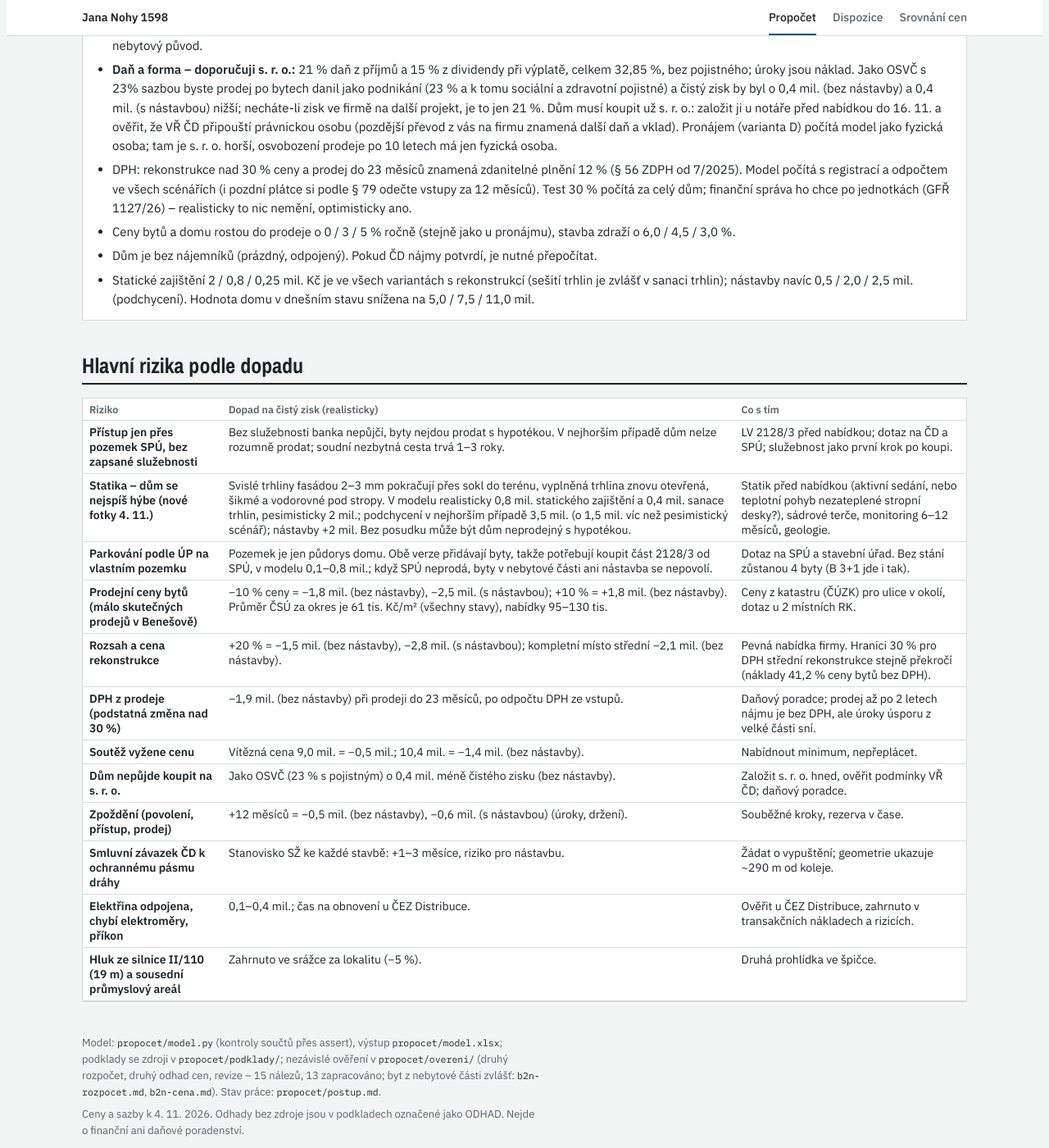
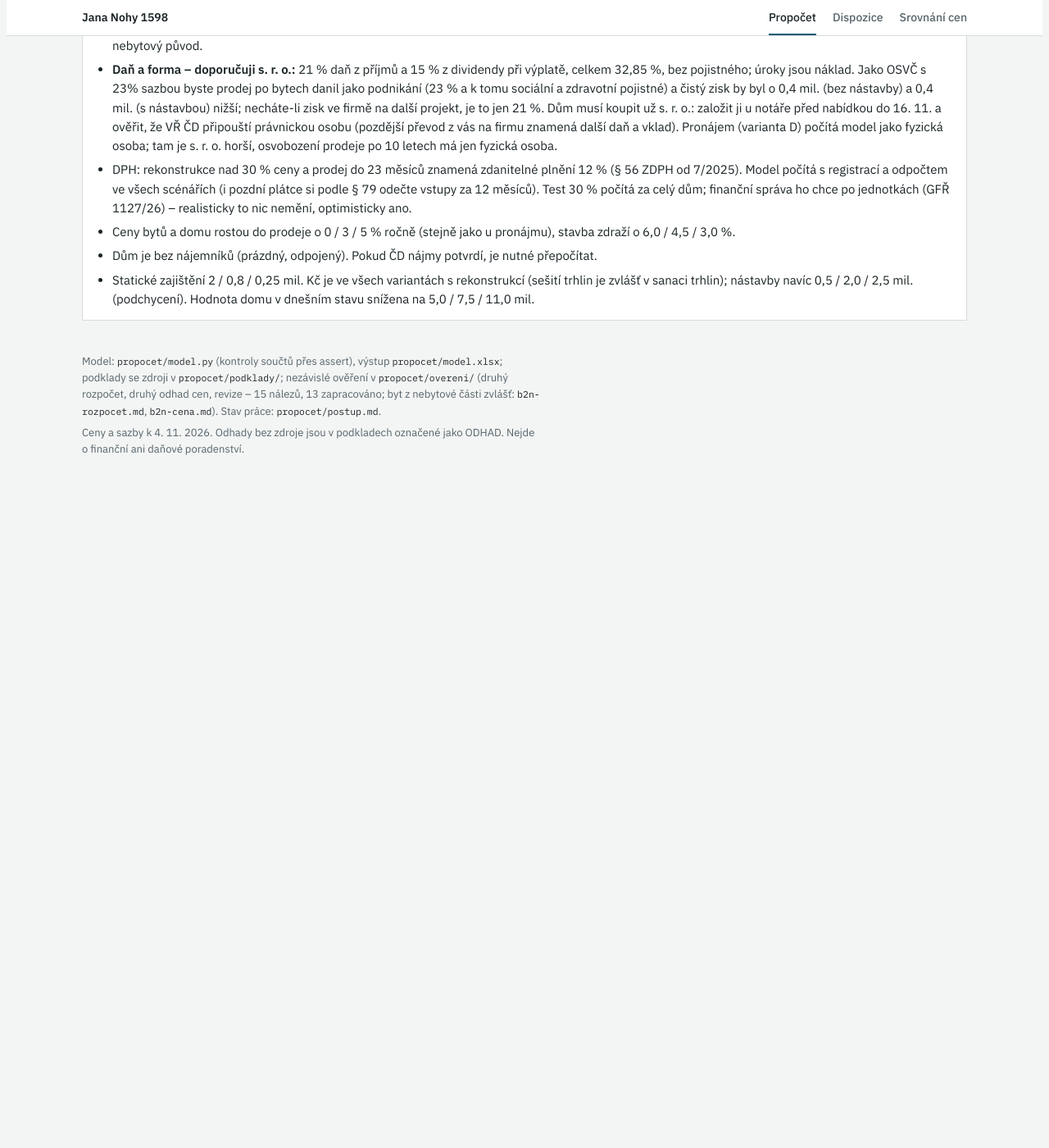
Before and after one commit to MartinCerny-awin/benesov, a Jekyll site: the page index.html, which Jekyll copies as it is, in a window 1280 px wide and 1400 px high, scrolled down 3722 px. Shown: the whole window at 82% size. Built offline with Jekyll 4.4.1, drawn with Linux system fonts in a browser that asks for light colours; after the commit the page ends 4352 px from its top, so only the background shows below that.

Commit message:
Aktualizace 2026-11-05 10:59

```diff
--- a/index.html
+++ b/index.html
@@ -142,23 +142,6 @@ footer{font-size:13px;color:var(--soft);display:grid;gap:6px}
     </ul></div>
 </section>
 
-<section aria-labelledby="s5">
-  <h2 id="s5">Hlavní rizika podle dopadu</h2>
-  <div class="scroll"><table class="dense"><thead><tr><th>Riziko</th><th>Dopad na čistý zisk (realisticky)</th><th>Co s tím</th></tr></thead><tbody>
-    <tr><th scope="row">Přístup jen přes pozemek SPÚ, bez zapsané služebnosti</th><td>Bez služebnosti banka nepůjčí, byty nejdou prodat s hypotékou. V nejhorším případě dům nelze rozumně prodat; soudní nezbytná cesta trvá 1–3 roky.</td><td>LV 2128/3 před nabídkou; dotaz na ČD a SPÚ; služebnost jako první krok po koupi.</td></tr>
-    <tr><th scope="row">Statika – dům se nejspíš hýbe (nové fotky 4. 11.)</th><td>Svislé trhliny fasádou 2–3 mm pokračují přes sokl do terénu, vyplněná trhlina znovu otevřená, šikmé a vodorovné pod stropy. V modelu realisticky 0,8 mil. statického zajištění a 0,4 mil. sanace trhlin, pesimisticky 2 mil.; podchycení v nejhorším případě 3,5 mil. (o 1,5 mil. víc než pesimistický scénář); nástavby +2 mil. Bez posudku může být dům neprodejný s hypotékou.</td><td>Statik před nabídkou (aktivní sedání, nebo teplotní pohyb nezateplené stropní desky?), sádrové terče, monitoring 6–12 měsíců, geologie.</td></tr>
-    <tr><th scope="row">Parkování podle ÚP na vlastním pozemku</th><td>Pozemek je jen půdorys domu. Obě verze přidávají byty, takže potřebují koupit část 2128/3 od SPÚ, v modelu 0,1–0,8 mil.; když SPÚ neprodá, byty v nebytové části ani nástavba se nepovolí.</td><td>Dotaz na SPÚ a stavební úřad. Bez stání zůstanou 4 byty (B 3+1 jde i tak).</td></tr>
-    <tr><th scope="row">Prodejní ceny bytů (málo skutečných prodejů v Benešově)</th><td>−10 % ceny = −1,8 mil. (bez nástavby), −2,5 mil. (s nástavbou); +10 % = +1,8 mil. (bez nástavby). Průměr ČSÚ za okres je 61 tis. Kč/m² (všechny stavy), nabídky 95–130 tis.</td><td>Ceny z katastru (ČÚZK) pro ulice v okolí, dotaz u 2 místních RK.</td></tr>
-    <tr><th scope="row">Rozsah a cena rekonstrukce</th><td>+20 % = −1,5 mil. (bez nástavby), −2,8 mil. (s nástavbou); kompletní místo střední −2,1 mil. (bez nástavby).</td><td>Pevná nabídka firmy. Hranici 30 % pro DPH střední rekonstrukce stejně překročí (náklady 41,2 % ceny bytů bez DPH).</td></tr>
-    <tr><th scope="row">DPH z prodeje (podstatná změna nad 30 %)</th><td>−1,9 mil. (bez nástavby) při prodeji do 23 měsíců, po odpočtu DPH ze vstupů.</td><td>Daňový poradce; prodej až po 2 letech nájmu je bez DPH, ale úroky úsporu z velké části sní.</td></tr>
-    <tr><th scope="row">Soutěž vyžene cenu</th><td>Vítězná cena 9,0 mil. = −0,5 mil.; 10,4 mil. = −1,4 mil. (bez nástavby).</td><td>Nabídnout minimum, nepřeplácet.</td></tr>
-    <tr><th scope="row">Dům nepůjde koupit na s. r. o.</th><td>Jako OSVČ (23 % s pojistným) o 0,4 mil. méně čistého zisku (bez nástavby).</td><td>Založit s. r. o. hned, ověřit podmínky VŘ ČD; daňový poradce.</td></tr>
-    <tr><th scope="row">Zpoždění (povolení, přístup, prodej)</th><td>+12 měsíců = −0,5 mil. (bez nástavby), −0,6 mil. (s nástavbou) (úroky, držení).</td><td>Souběžné kroky, rezerva v čase.</td></tr>
-    <tr><th scope="row">Smluvní závazek ČD k ochrannému pásmu dráhy</th><td>Stanovisko SŽ ke každé stavbě: +1–3 měsíce, riziko pro nástavbu.</td><td>Žádat o vypuštění; geometrie ukazuje ~290 m od koleje.</td></tr>
-    <tr><th scope="row">Elektřina odpojena, chybí elektroměry, příkon</th><td>0,1–0,4 mil.; čas na obnovení u ČEZ Distribuce.</td><td>Ověřit u ČEZ Distribuce, zahrnuto v transakčních nákladech a rizicích.</td></tr>
-    <tr><th scope="row">Hluk ze silnice II/110 (19 m) a sousední průmyslový areál</th><td>Zahrnuto ve srážce za lokalitu (−5 %).</td><td>Druhá prohlídka ve špičce.</td></tr>
-  </tbody></table></div>
-</section>
 
 
 
```
